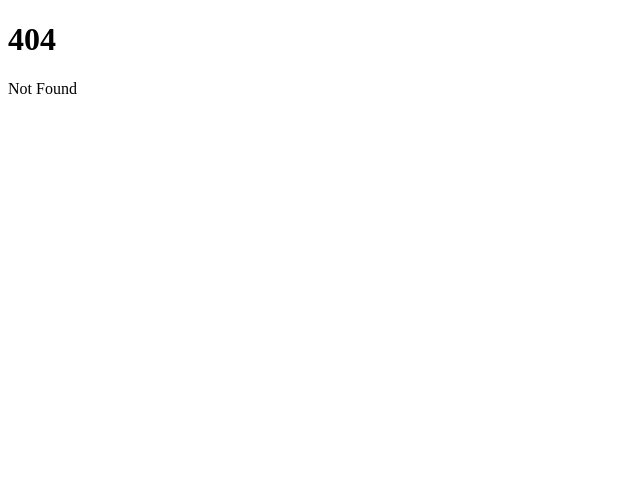
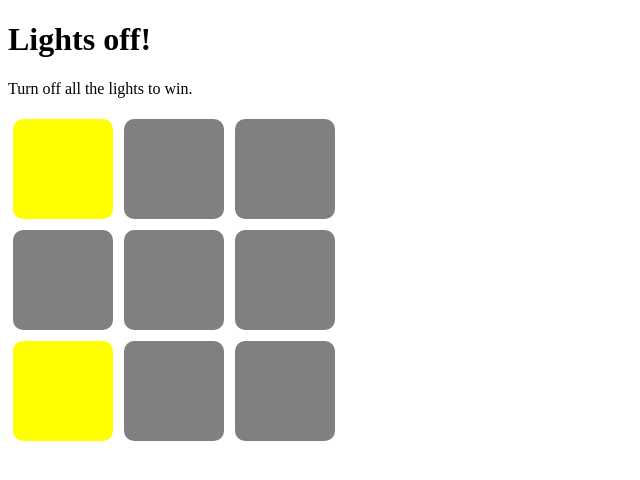
Before and after one commit to TonyBaileyDev/svelte-playground, a SvelteKit app: page /lights-off in a window 1280 px wide. Before the commit this address had no page. Shown: the top 480 px of the page, without its empty margins (0-640 px from the left). Built offline with nearby package versions, Linux system fonts and the light colour scheme.

Commit message:
Add Lights Off! game.

```diff
--- a/src/routes/+page.svelte
+++ b/src/routes/+page.svelte
@@ -2,4 +2,5 @@
 <p>Projects:</p>
 <ul>
     <li><a href="./uuid">UUID Generator</a></li>
+    <li><a href="./lights-off">Lights off!</a></li>
 </ul>
--- /dev/null
+++ b/src/routes/lights-off/+page.svelte
@@ -0,0 +1,93 @@
+<script>
+	import Light from './Light.svelte';
+
+	let debug = false;
+
+	let lights = [
+		[true, true, true],
+		[true, true, true],
+		[true, true, true]];
+
+	let hasWon = false;
+
+	let state = "";
+
+	function handleClick(x, y) {
+		if (hasWon) {
+			return;
+		}
+
+		tryClick(x, y);
+		tryClick(x-1, y);
+		tryClick(x, y-1);
+		tryClick(x+1, y);
+		tryClick(x, y+1);
+
+		checkGameState();
+	}
+
+	function tryClick(x, y) {
+		if (x < 0 || y < 0 || x > 2 || y > 2) {
+			return;
+		}
+
+		lights[x][y] = !lights[x][y];
+	}
+
+	function checkGameState() {
+		state = ""
+		let anyOn = false;
+		for (let i = 0; i < 3; i++) {
+		  for (let j = 0; j < 3; j++) {
+			  anyOn ||= lights[i][j];
+				state += "[" + i + ", " + j + "]: " + lights[i][j] + " ";
+			}
+		}
+
+		hasWon = !anyOn;
+	}
+
+	function newGame() {
+		do {
+			for (let i = 0; i < 3; i++) {
+			  for (let j = 0; j < 3; j++) {
+				  lights[i][j] = Math.random() < 0.5;
+				}
+			}
+			checkGameState();
+		} while (hasWon)
+	}
+
+	newGame();
+</script>
+
+<h1>Lights off!</h1>
+<p>Turn off all the lights to win.</p>
+<div class="grid">
+	<Light on={lights[0][0]} on:click={() => handleClick(0, 0)} />
+	<Light on={lights[1][0]} on:click={() => handleClick(1, 0)} />
+	<Light on={lights[2][0]} on:click={() => handleClick(2, 0)} />
+	<Light on={lights[0][1]} on:click={() => handleClick(0, 1)} />
+	<Light on={lights[1][1]} on:click={() => handleClick(1, 1)} />
+	<Light on={lights[2][1]} on:click={() => handleClick(2, 1)} />
+	<Light on={lights[0][2]} on:click={() => handleClick(0, 2)} />
+	<Light on={lights[1][2]} on:click={() => handleClick(1, 2)} />
+	<Light on={lights[2][2]} on:click={() => handleClick(2, 2)} />
+</div>
+
+{#if debug}
+	<p>{state}</p>
+{/if}
+
+{#if hasWon}
+	<p>You win! 🥳</p>
+	<button on:click={newGame}>New Game</button>
+{/if}
+
+<style>
+	.grid {
+	  display: grid;
+	  gap: 1px;
+	  grid-template-columns: repeat(3, 110px);
+	}
+</style>
--- /dev/null
+++ b/src/routes/lights-off/light.svelte
@@ -0,0 +1,19 @@
+<script>
+	export let on = true;
+</script>
+
+<div class="light {on === true ? 'on' : ''}" on:click></div>
+
+<style>
+	.light {
+		width: var(--size, 100px);
+		height: var(--size, 100px);
+		background-color: gray;
+    	border-radius: 10px;
+		margin: 5px;
+	}
+
+	.on {
+		background-color: yellow;
+	}
+</style>
```
